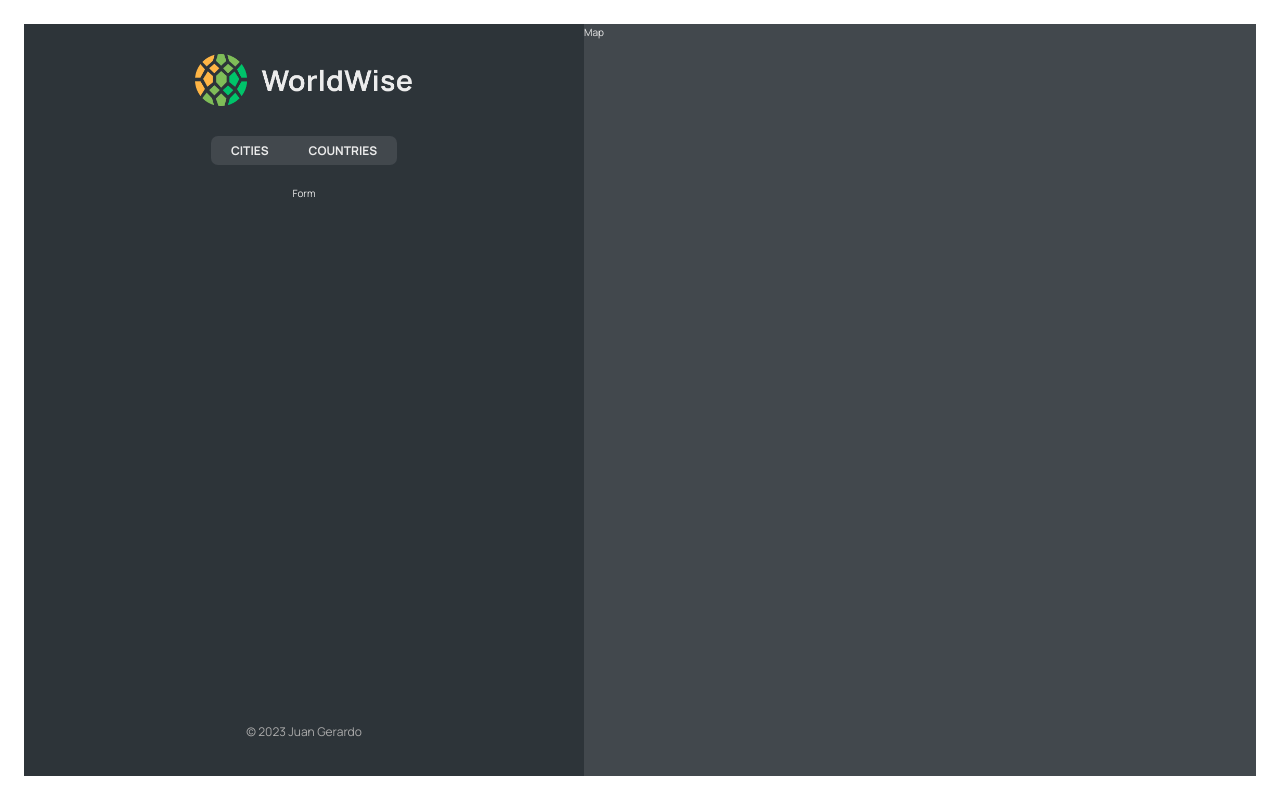
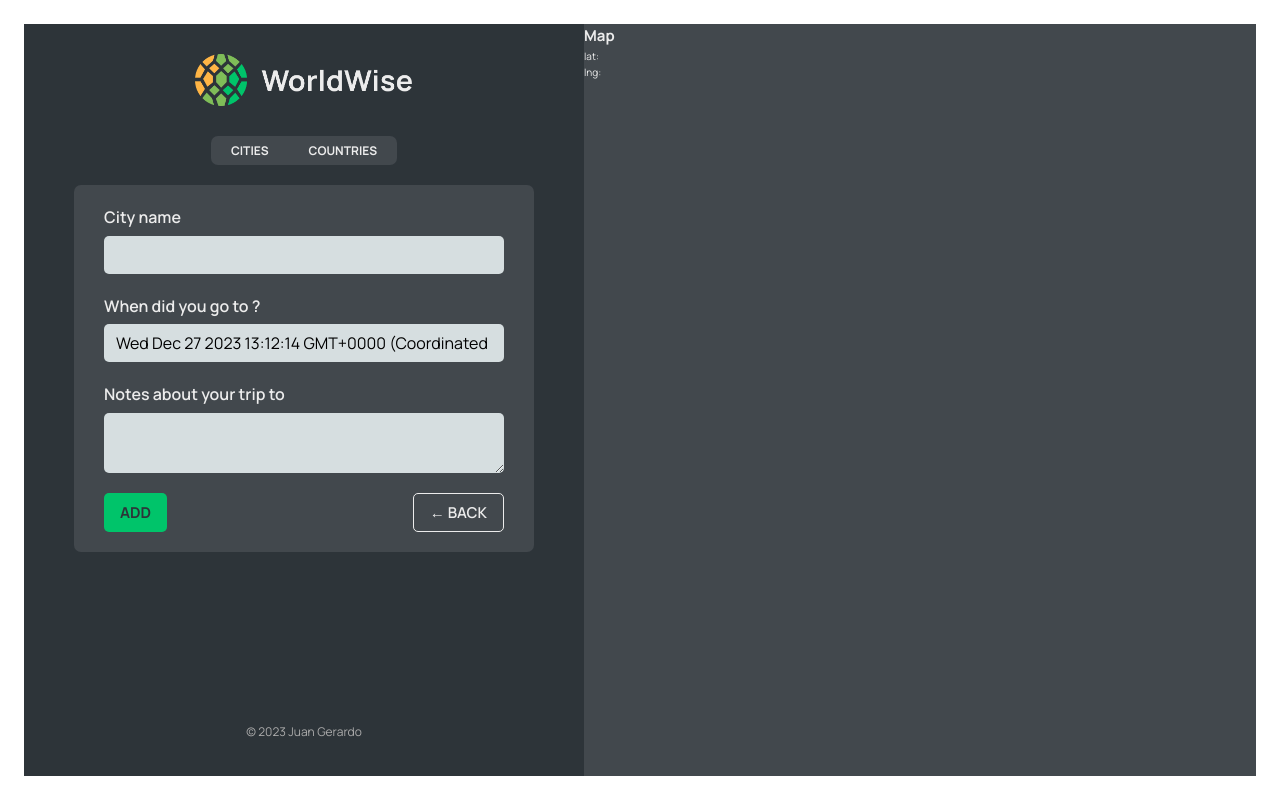
Before and after one commit to Jmendezzz/travel-world, a React (Vite) app: page /app/form in a window 1280 px wide. Built offline with nearby package versions, Linux system fonts and the light colour scheme; data requests are answered from the project's data file.

Commit message:
feat: useNavigate and reusable button implemented

```diff
--- a/src/App.tsx
+++ b/src/App.tsx
@@ -8,6 +8,8 @@
 import Login from "./pages/Login";
 import CityList from "./components/CityList";
 import CountryList from "./components/CountryList";
+import City from "./components/City";
+import Form from "./components/Form";
 
 const URL_API = "http://localhost:8000/cities";
 function App() {
@@ -41,7 +43,8 @@
           <Route index element={<CityList cities={cities} isLoading={isLoading} />} />
           <Route path="cities" element={<CityList cities={cities} isLoading={isLoading} />} />
           <Route path="countries" element={<CountryList  cities={cities} isLoading={isLoading} />} />
-          <Route path="form" element={<div>Form</div>} />
+          <Route path="form" element={<Form />} />
+          <Route path="cities/:id" element={<City />} />
         </Route>
         <Route path="login" element={<Login/>} />
       </Routes>
--- /dev/null
+++ b/src/components/Button.tsx
@@ -0,0 +1,16 @@
+import styles from './Button.module.css'
+type props = {
+    children: React.ReactNode,
+    onClick: (...params:any) => void,
+    type: 'primary' | 'back'
+}
+
+function Button({children,onClick, type}:props) {
+  return (
+    <button className={`${styles.btn} ${styles[type]}`} onClick={onClick}>
+        {children}
+    </button>
+  )
+}
+
+export default Button
--- a/src/components/City.tsx
+++ b/src/components/City.tsx
@@ -1,4 +1,5 @@
 import styles from "./City.module.css";
+import { useParams } from "react-router-dom";
 
 const formatDate = (date:Date) =>
   new Intl.DateTimeFormat("en", {
@@ -9,6 +10,8 @@
   }).format(new Date(date));
 
 function City() {
+
+  const { id } = useParams();
   // TEMP DATA
   const currentCity = {
     cityName: "Lisbon",
@@ -16,6 +19,7 @@
     date: "2027-10-31T15:59:59.138Z",
     notes: "My favorite city so far!",
   };
+
 
   const { cityName, emoji, date, notes } = currentCity;
 
@@ -30,7 +34,7 @@
 
       <div className={styles.row}>
         <h6>You went to {cityName} on</h6>
-        <p>{formatDate(date || null)}</p>
+        {/* <p>{formatDate(date)}</p> */}
       </div>
 
       {notes && (
@@ -52,7 +56,7 @@
       </div>
 
       <div>
-        <ButtonBack />
+        {/* <ButtonBack /> */}
       </div>
     </div>
   );
--- a/src/components/CityItem.tsx
+++ b/src/components/CityItem.tsx
@@ -1,5 +1,6 @@
 import { City } from "../interfaces/City";
 import styles from "./CityItem.module.css";
+import { Link } from "react-router-dom";
 
 type props = {
   city: City;
@@ -11,14 +12,20 @@
     year: "numeric",
   }).format(new Date(date));
 
-
 function CityItem({ city }: props) {
   return (
-    <li className={styles.cityItem}>
-      <span className={styles.emoji}>{city.emoji}</span>
-      <h3 className={styles.name}>{city.cityName}</h3>
-      <time className={styles.date}>{formatDate(city.date)}</time>
-      <button className={styles.deleteBtn}>&times;</button>
+    <li>
+      <Link
+        className={styles.cityItem}
+        to={`${city.id.toString()}?lat=${city.position.lat}&lng=${
+          city.position.lng
+        }`}
+      >
+        <span className={styles.emoji}>{city.emoji}</span>
+        <h3 className={styles.name}>{city.cityName}</h3>
+        <time className={styles.date}>{formatDate(city.date)}</time>
+        <button className={styles.deleteBtn}>&times;</button>
+      </Link>
     </li>
   );
 }
--- a/src/components/Form.tsx
+++ b/src/components/Form.tsx
@@ -1,6 +1,8 @@
 // "https://api.bigdatacloud.net/data/reverse-geocode-client?latitude=0&longitude=0"
 
 import { useState } from "react";
+import Button from "./Button";
+import { useNavigate } from "react-router-dom";
 
 import styles from "./Form.module.css";
 
@@ -13,6 +15,7 @@
 }
 
 function Form() {
+  const navigate = useNavigate();
   const [cityName, setCityName] = useState("");
   const [country, setCountry] = useState("");
   const [date, setDate] = useState(new Date());
@@ -49,8 +52,16 @@
       </div>
 
       <div className={styles.buttons}>
-        <button>Add</button>
-        <button>&larr; Back</button>
+        <Button type="primary">Add</Button>
+        <Button
+          type="back"
+          onClick={(e) => {
+            e.preventDefault();
+            navigate(-1);
+          }}
+        >
+          &larr; Back
+        </Button>
       </div>
     </form>
   );
--- a/src/components/Map.tsx
+++ b/src/components/Map.tsx
@@ -1,8 +1,18 @@
 import styles from './Map.module.css'
+import { useSearchParams } from 'react-router-dom'
+import { useNavigate } from 'react-router-dom'
 
 function Map() {
+  const navigate = useNavigate();
+  const [searchParams, setSearchParams] = useSearchParams();
+  const lat = searchParams.get("lat");
+  const lng = searchParams.get("lng");
   return (
-    <div className={styles.mapContainer}>Map</div>
+    <div className={styles.mapContainer} onClick={() => navigate('form')}>
+      <h2>Map</h2>
+      <p>lat: {lat}</p>
+      <p>lng: {lng}</p>
+    </div>
   )
 }
 
```
